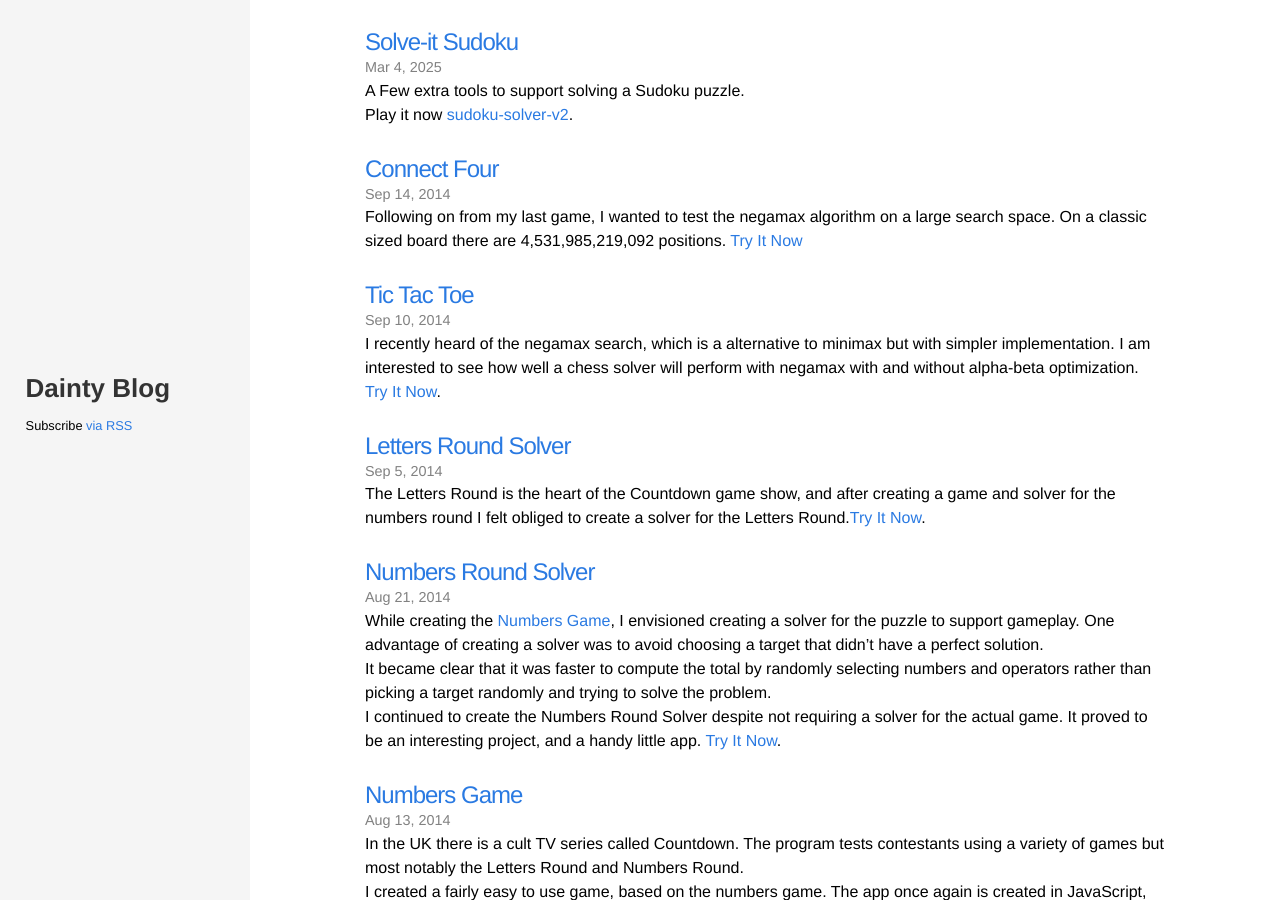
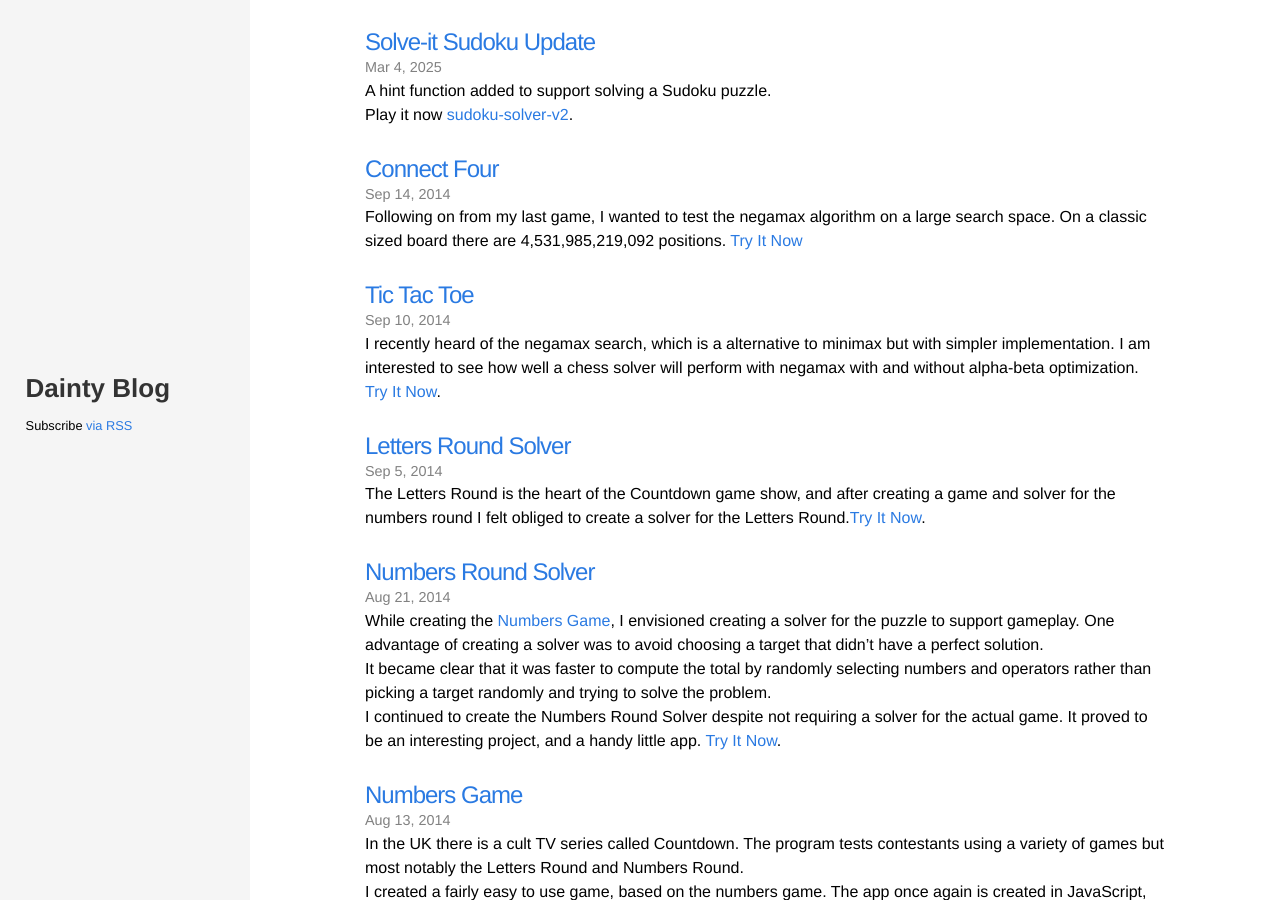
Before and after one commit to PayamBen/PayamBen.github.io, a Jekyll site: the page built from index.html, in a window 1280 px wide and 900 px high. Built offline with Jekyll 4.4.1, drawn with Linux system fonts in a browser that asks for light colours.

Commit message:
correction to post

```diff
--- a/_posts/2025-03-04-Solve-it Sudoku V2.markdown
+++ b/_posts/2025-03-04-Solve-it Sudoku V2.markdown
@@ -1,11 +1,11 @@
 ---
 layout: post
-title:  "Solve-it Sudoku"
+title:  "Solve-it Sudoku Update"
 date:   2025-03-04 16:55:00
 categories: game basic
 ---
 
-A Few extra tools to support solving a Sudoku puzzle.
+A hint function added to support solving a Sudoku puzzle.
 
 Play it now [sudoku-solver-v2][play-link].
 
```
